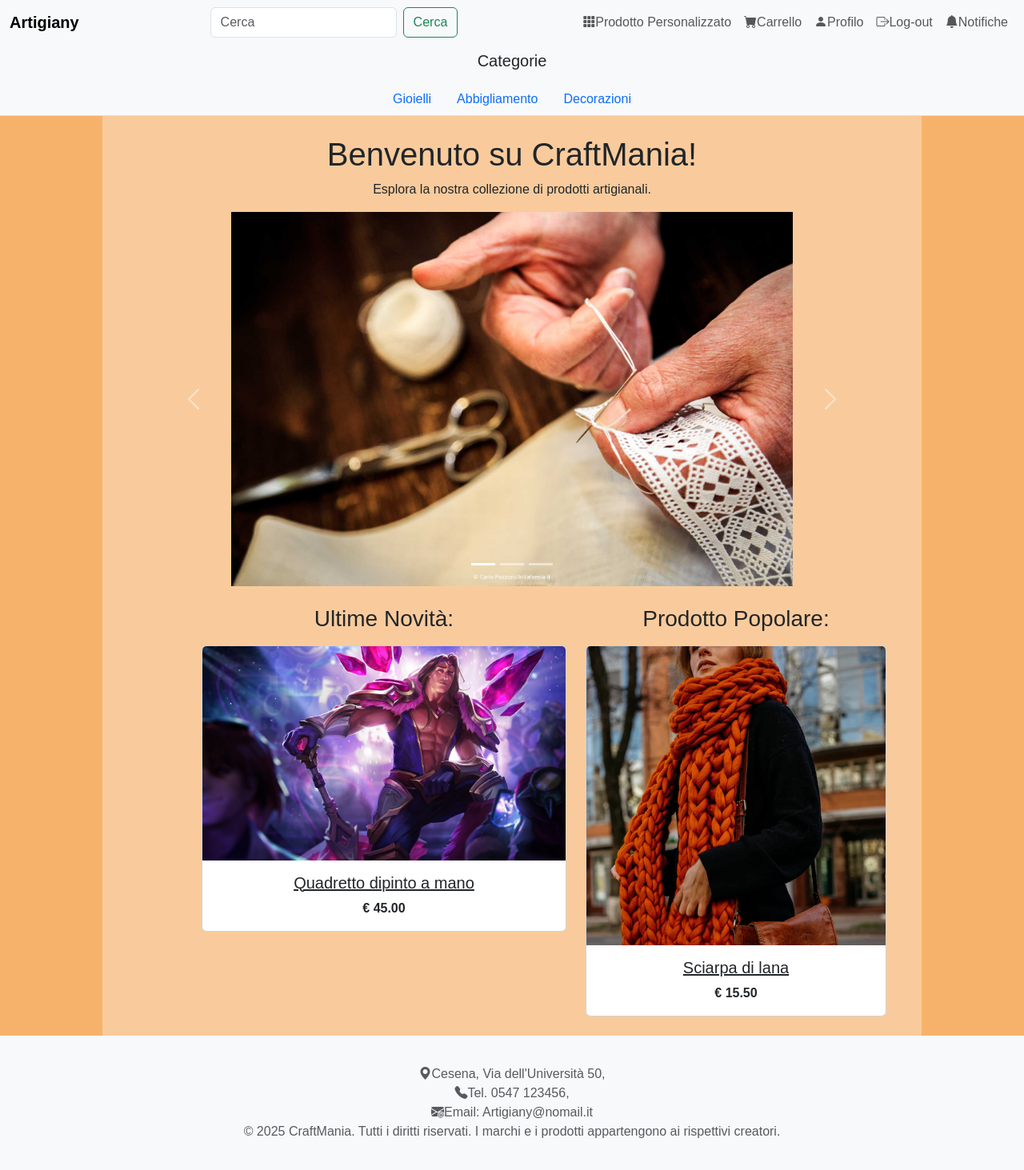
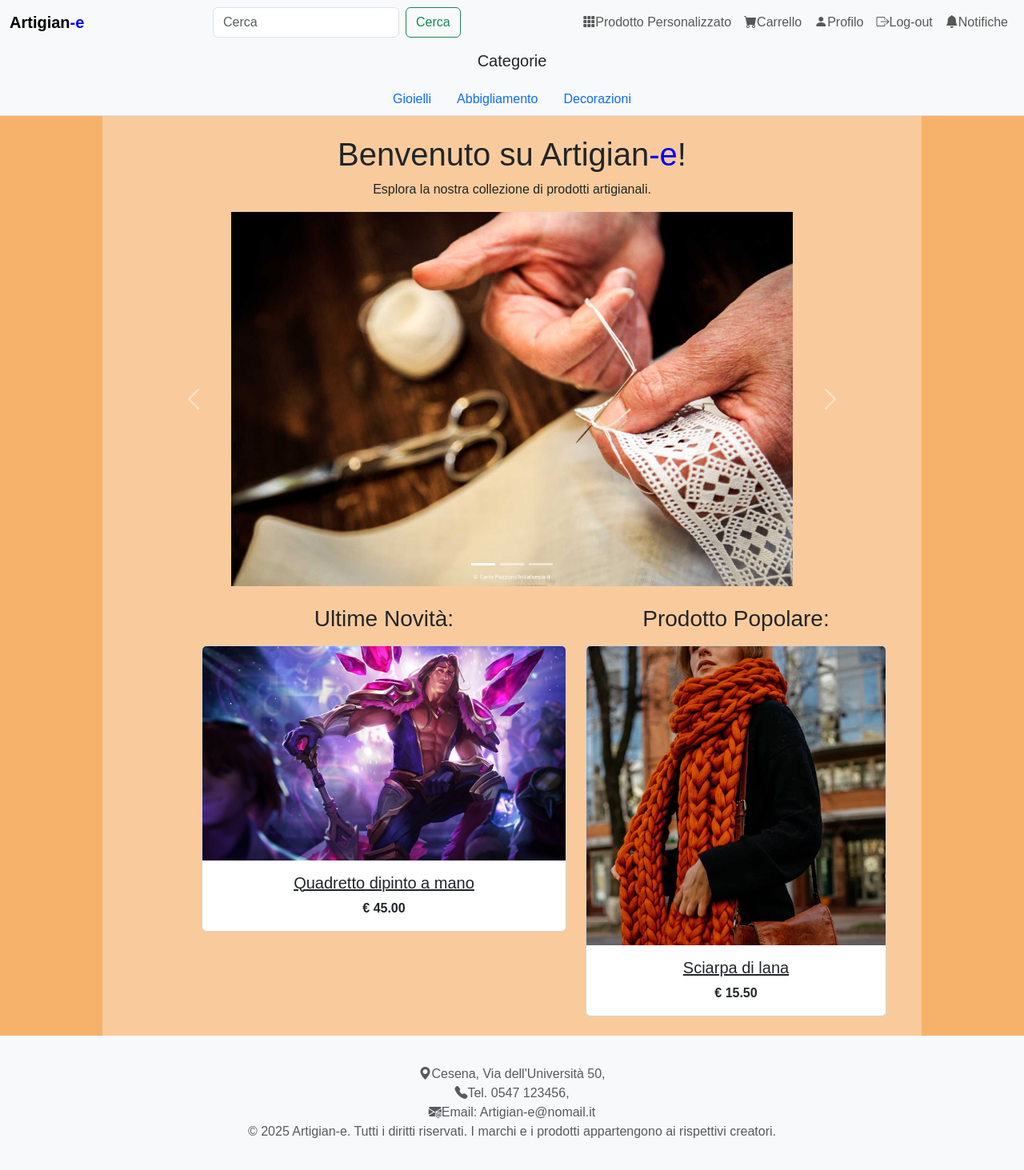
Before and after one commit to FedeDL777/ProgettoWeb_Artigiany, a PHP site: page /pages/home.php in a window 1280 px wide. Shown: the whole page at 80% size. Run offline with PHP 8.4, Linux system fonts and the light colour scheme; data comes from the database, SQL or seed files in the repository.

Commit message:
Update branding and styles for Artigian-e, including color adjustments and footer email change

```diff
--- a/Progetto/Code/CSS/styles.css
+++ b/Progetto/Code/CSS/styles.css
@@ -188,6 +188,9 @@ p {
     background-color: #0056b3;
     box-shadow: 0 4px 8px rgba(0, 0, 0, 0.2);
 }
+.blue-e {
+    color: blue;
+}
 
 @media (min-width: 992px) {
     #grid {
@@ -201,4 +204,5 @@ p {
         width: auto;
         height: auto;
     }
+
 }
--- a/Progetto/Code/includes/Header.php
+++ b/Progetto/Code/includes/Header.php
@@ -14,6 +14,7 @@
     <meta name="viewport" content="width=device-width, initial-scale=1.0">
     <link rel="stylesheet" href="../CSS/styles.css">
 </head>
+
 <?php
 include_once("../includes/bootstrap.php");
 include_once("../includes/functions.php");
@@ -25,8 +26,9 @@ if (isUserLoggedIn()) {
 
 <body>
     <nav class="navbar navbar-expand-lg navbar-light bg-light">
-        <div class="container-fluid"><a class="navbar-brand" href="home.php"><strong>Artigiany</strong></a><button
-                class="navbar-toggler" type="button" data-bs-toggle="collapse" data-bs-target="#navbarContent"
+        <div class="container-fluid">
+            <a class="navbar-brand" href="home.php"><strong>Artigian<span style="color: blue;">-e</span></strong></a>
+            <button class="navbar-toggler" type="button" data-bs-toggle="collapse" data-bs-target="#navbarContent"
                 aria-controls="navbarContent" aria-expanded="false" aria-label="Toggle navigation"><span
                     class="navbar-toggler-icon"></span></button>
             <div class="collapse navbar-collapse" id="navbarContent">
--- a/Progetto/Code/includes/footer.php
+++ b/Progetto/Code/includes/footer.php
@@ -22,7 +22,7 @@
         <div class="row">
             <div class="col-12 text-center">
                 <span class="text-muted">
-                    <i class="bi bi-envelope-at-fill"></i>Email: Artigiany@nomail.it
+                    <i class="bi bi-envelope-at-fill"></i>Email: Artigian-e@nomail.it
 
                 </span>
 
@@ -30,7 +30,7 @@
         </div>
         <div class="row">
             <div class="col-12 text-center">
-                <span class="text-muted">&copy; 2025 CraftMania. Tutti i diritti riservati. I marchi e i prodotti appartengono ai rispettivi creatori.
+                <span class="text-muted">&copy; 2025 Artigian-e. Tutti i diritti riservati. I marchi e i prodotti appartengono ai rispettivi creatori.
 
                 </span>
 
--- a/Progetto/Code/pages/home.php
+++ b/Progetto/Code/pages/home.php
@@ -16,7 +16,8 @@ $topProduct = $dbh->getTopSelledProduct();
             <section class="col-md-9 col-sm-12 mx-auto">
                 <div id="main-content">
                     <!-- Contenuto della pagina -->
-                    <h1 class="text-center">Benvenuto su CraftMania!</h1>
+                    <h1 class="text-center">Benvenuto su Artigian<span class="blue-e">-e</span>!</h1>
+
                     <p class="text-center">Esplora la nostra collezione di prodotti artigianali.</p>
 
                     <!-- Slider -->
```
